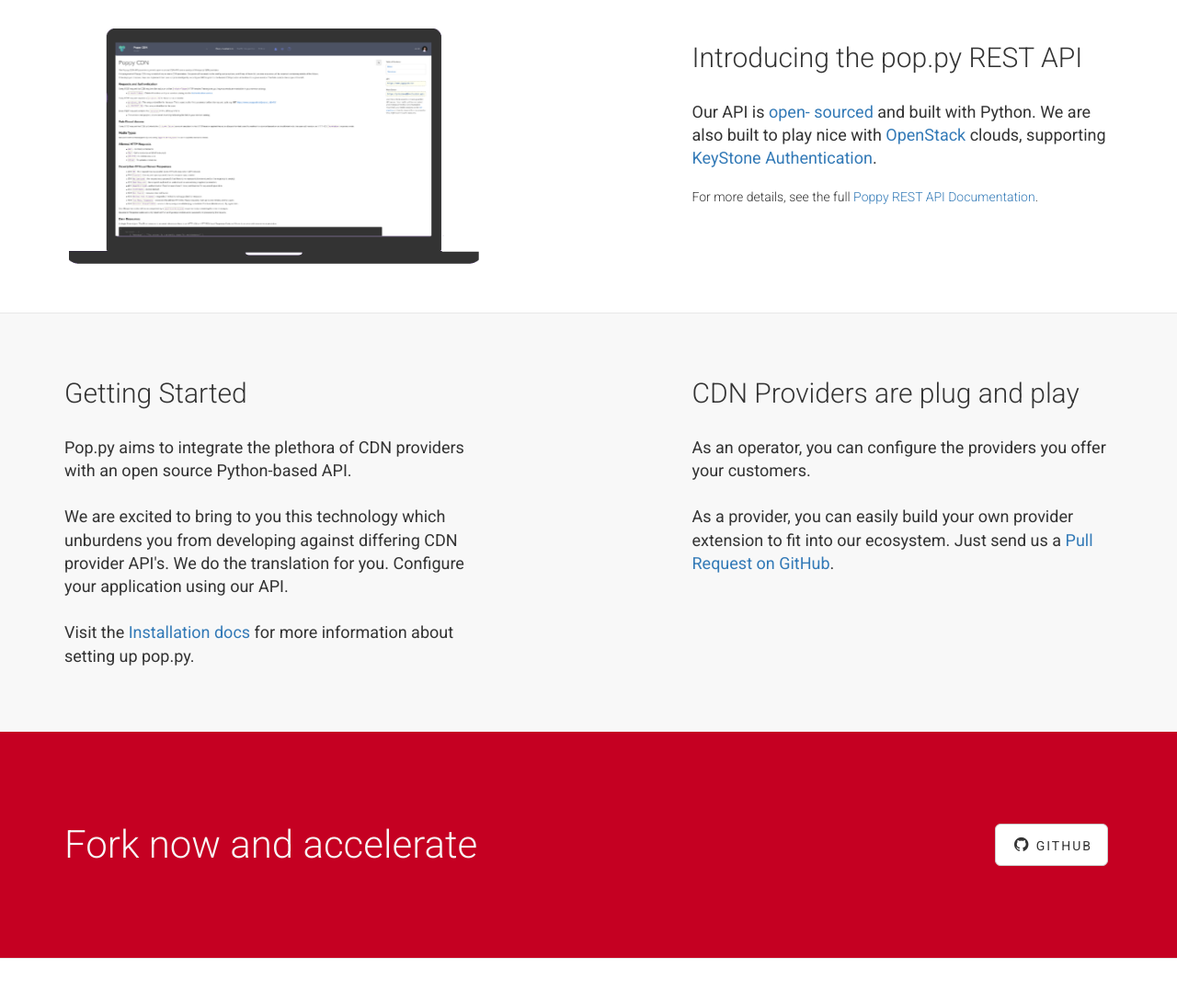
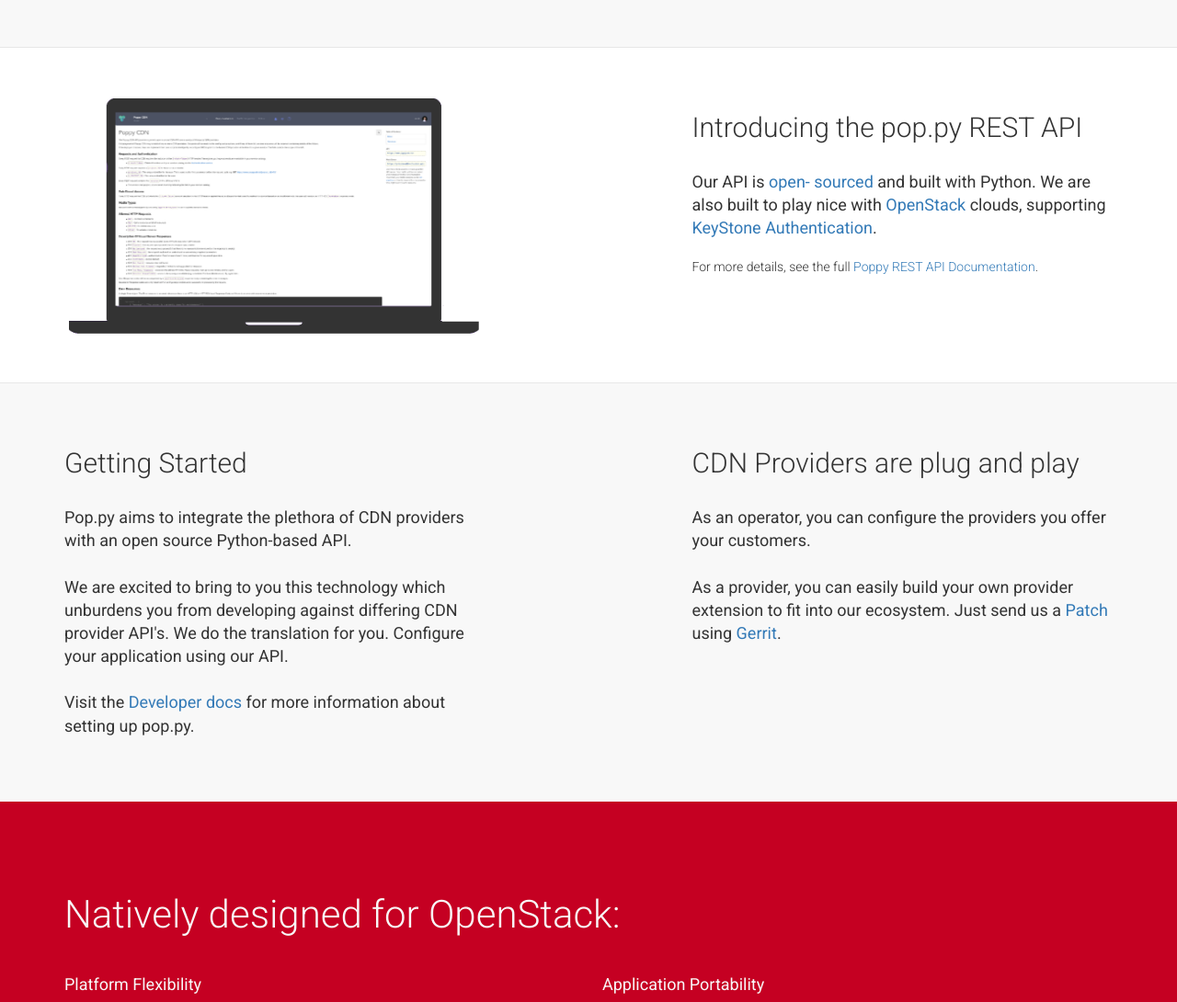
Before and after one commit to rackerlabs/poppycdn.org, a Flask app: page / in a window 1280 px wide. Shown: the part 1009-2099 px from the top of the page at 92% size. Run offline with Flask 2, Linux system fonts and the light colour scheme; some libraries are stand-ins or nearby versions.

Commit message:
added more content and logos

```diff
--- a/static/css/landing-page.css
+++ b/static/css/landing-page.css
@@ -153,7 +153,11 @@
 		margin-bottom: 0;
 	}
 }
-
+#contributor_list img{
+	padding: 5px;
+	margin: 5px;
+	background-color: #fff;
+}
 footer {
 	background-color: #f8f8f8;
 	padding: 50px 0;
--- a/templates/index.html
+++ b/templates/index.html
@@ -7,7 +7,7 @@
     <meta name="description" content="">
     <meta name="author" content="">
 
-    <title>pop.py CDN</title>
+    <title>Poppy CDN</title>
 
     <!-- Bootstrap core CSS -->
     <link href="http://maxcdn.bootstrapcdn.com/font-awesome/4.1.0/css/font-awesome.min.css" rel="stylesheet">
@@ -33,7 +33,9 @@
                     <span class="icon-bar"></span>
                     <span class="icon-bar"></span>
                 </button>
-                <a class="navbar-brand" href="https://github.com/rackerlabs/cdn">Fork on GitHub</a>
+                <a class="navbar-brand" href="https://github.com/stackforge/poppy">Mirrored on GitHub</a>
+                <a class="navbar-brand" href="http://git.openstack.org/cgit/stackforge/poppy">Code on StackForge</a>
+
             </div>
 
             <!-- Collect the nav links, forms, and other content for toggling -->
@@ -62,7 +64,7 @@
                         <h3>Accelerate your app using the points of presence from the best CDN providers</h3>
                         <hr class="intro-divider">
                         <ul class="list-inline intro-social-buttons">
-                            <li><a href="https://github.com/rackerlabs/cdn" class="btn btn-default btn-lg"><i class="fa fa-github fa-fw"></i> <span class="network-name">Github</span></a>
+                            <li><a href="https://wiki.openstack.org/wiki/Poppy" class="btn btn-default btn-lg"><span class="network-name">Poppy Wiki</span></a>
                             </li>
                         </ul>
                     </div>
@@ -91,7 +93,7 @@
                 </div>
                 <div class="col-lg-5 col-lg-offset-2 col-sm-6">
                     <img class="provider-logo" src="static/img/fastly.png" alt="fastly.com">
-                    <!--<img class="provider-logo" src="static/img/maxcdn.png" alt="maxcdn.com">-->
+                    <img class="provider-logo" src="static/img/maxcdn.png" alt="maxcdn.com">
                     <img class="provider-logo" src="static/img/awscloudfront.png" alt="aws cloudfront">
                    <!-- <img class="provider-logo" src="static/img/akamai.gif" alt="akamai.com">-->
                 </div>
@@ -111,7 +113,7 @@
                 <div class="col-lg-5 col-lg-offset-1 col-sm-push-6  col-sm-6">
                     <div class="clearfix"></div>
                     <h2 class="section-heading">Introducing the pop.py REST API</h2>
-                    <p class="lead">Our API is <a href="https://github.com/rackerlabs/cdn">open- sourced</a> and built with Python.  We are also built to play nice with <a href="https://www.openstack.org/">OpenStack</a> clouds, supporting <a href="https://wiki.openstack.org/wiki/Keystone">KeyStone Authentication</a>.</p>
+                    <p class="lead">Our API is <a href="https://github.com/stackforge/poppy">open- sourced</a> and built with Python.  We are also built to play nice with <a href="https://www.openstack.org/">OpenStack</a> clouds, supporting <a href="https://wiki.openstack.org/wiki/Keystone">KeyStone Authentication</a>.</p>
                     <p>For more details, see the full <a href="http://docs.cloudcdn.apiary.io">Poppy REST API Documentation</a>.
                 </div>
                 <div class="col-lg-5 col-sm-pull-6  col-sm-6">
@@ -138,7 +140,7 @@
                         <br/><br/>
                         We are excited to bring to you this technology which unburdens you from developing against differing CDN provider API's.  We do the translation for you. Configure your application using our API.
                         <br/><br/>
-                        Visit the <a href="https://github.com/rackerlabs/cdn">Installation docs</a> for more information about setting up pop.py.
+                        Visit the <a href="https://poppy.readthedocs.org">Developer docs</a> for more information about setting up pop.py.
                     </p>
                 </div>
                 <div class="col-lg-5 col-lg-offset-2 col-sm-6">
@@ -147,7 +149,7 @@
                     <p class="lead">
                         As an operator, you can configure the providers you offer your customers.
                         <br/><br/>
-                        As a provider, you can easily build your own provider extension to fit into our ecosystem. Just send us a <a href="https://github.com/rackerlabs/cdn">Pull Request on GitHub</a>.
+                        As a provider, you can easily build your own provider extension to fit into our ecosystem. Just send us a <a href="https://github.com/stackforge/poppy">Patch</a> using <a href="https://poppy.readthedocs.org/en/latest/gettingstarted_gerrit.html">Gerrit</a>.
                     </p>
                 </div>
             </div>
@@ -163,14 +165,61 @@
         <div class="container">
 
             <div class="row">
-                <div class="col-lg-6">
-                    <h2>Fork now and accelerate</h2>
+                <div class="col-lg-12">
+                    <h2 class="section-heading">Natively designed for OpenStack:</h2><br/><br/>
                 </div>
                 <div class="col-lg-6">
-                    <ul class="list-inline banner-social-buttons">
-                        <li><a href="https://github.com/rackerlabs/cdn" class="btn btn-default btn-lg"><i class="fa fa-github fa-fw"></i> <span class="network-name">Github</span></a>
-                        </li>
-                    </ul>
+                    <p class="lead">
+                        Platform Flexibility
+                        <ul>
+                            <li><strong>Flexible</strong> Transport Drivers (Pecan)</li>
+                            <li>Choose your own Storage Driver (Cassandra, MySQL)</li>
+                            <li>CDN <strong>Vendor extensions</strong> for provider integration</li>
+                        </ul>
+                    </p>
+                </div>
+                <div class="col-lg-6">
+                    <p class="lead">
+                        Application Portability
+                        <ul>
+                            <li><strong>App portability</strong> across OpenStack Clouds from different vendors</li>
+                            <li><strong>Docker powered</strong> portability of runtime container stacks to Docker-compatible clouds</li>
+                        </ul>
+                    </p>
+                </div>
+            </div>
+
+        </div>
+        <!-- /.container -->
+
+    </div>
+    <!-- /.content-section-b -->
+
+
+    <div class="content-section-a">
+
+        <div class="container">
+
+            <div class="row">
+                <div class="col-lg-12">
+                    <div class="clearfix"></div>
+                    <h2 class="section-heading">Want to contribute?</h2>
+                    <p>We have ambitious goals and we need your help.</p>
+                    <p>
+                        This effort can only be successful with the involvement of developers, IT organizations, service providers, and CDN vendors.
+                    </p>
+                </div>
+                <div class="col-lg-6 text-center">
+                        <a href="http://git.openstack.org/cgit/stackforge/poppy" target="_blank">
+                            <img alt="Code Repo" src="/static/img/logo_openstack.png">
+                        </a>
+                        <h4 class="center">StackForge/Poppy</h4>
+                </div>
+                <div class="col-lg-6 text-center">
+                        <a href="https://webchat.freenode.net/?channels=openstack-poppy" target="_blank">
+                            <img alt="IRC" src="/static/img/logo_irc.png">
+                        </a>
+                        <h4 class="center">#openstack-poppy on freenode</h4>
                 </div>
             </div>
 
@@ -182,23 +231,10 @@
 
 
     <!-- /. contributors -->
-    <div id="contributors" class="content-section-b">
-
+    <div id="contributors" class="banner">
         <div class="container">
-
             <div class="row">
-                <div class="col-lg-5 col-sm-6">
-                    <div class="clearfix"></div>
-                    <h2 class="section-heading">Contributors</h2>
-                    <p class="lead">The pop.py REST API is developed by a team of awesome contributors.  Join our team at #poppycdn on irc.freenode.net and become a contributor =)
-                    </p>
-                </div>
-                <div class="col-lg-5 col-lg-offset-2 col-sm-6">
-                    <img class="img-circle" src="https://avatars1.githubusercontent.com/u/1391763?s=60" />
-                    <img class="img-circle" src="https://avatars2.githubusercontent.com/u/1202903?s=60" />
-                    <img class="img-circle" src="https://avatars0.githubusercontent.com/u/2315404?s=60" />
-                    <img class="img-circle" src="https://avatars0.githubusercontent.com/u/3419085?s=60" />
-
+                <div id="contributor_list" class="col-lg-12 text-center">
                 </div>
             </div>
 
@@ -207,6 +243,40 @@
 
     </div>
     <!-- /.content-section-a -->
+
+     <div id="resources" class="content-section-a">
+
+        <div class="container">
+            <div class="row">
+                <div class="col-lg-12">
+                    <div class="clearfix"></div>
+                    <h2 class="section-heading">Additional Resources</h2>
+
+                    <dl class="dl-horizontal">
+                        <dt>OpenStack wiki</dt>
+                        <dd>
+                            <a href="https://wiki.openstack.org/wiki/Poppy">wiki.openstack.org/wiki/Poppy</a>
+                        </dd>
+
+                        <dt>Source code</dt>
+                        <dd>
+                            <a href="http://git.openstack.org/cgit/stackforge/poppy">stackforge/Poppy</a>
+                        </dd>
+
+                        <dt>Blueprints</dt>
+                        <dd>
+                            <a href="https://blueprints.launchpad.net/Poppy">blueprints.launchpad.net/Poppy</a>
+                        </dd>
+
+                        <dt>FAQ</dt>
+                        <dd>
+                            <a href="https://wiki.openstack.org/wiki/Poppy/FAQ">wiki.openstack.org/wiki/Poppy/FAQ</a>
+                        </dd>
+                    </dl>
+                </div>
+            </div>
+        </div>
+    </div>
 
     <footer>
         <div class="container">
@@ -222,6 +292,31 @@
     <script src="https://ajax.googleapis.com/ajax/libs/jquery/1.11.1/jquery.min.js"></script>
     <script src="http://maxcdn.bootstrapcdn.com/bootstrap/3.2.0/js/bootstrap.min.js"></script>
 
+
+    <script>
+        function get_collaborators(){
+            repo = "https://api.github.com/repos/stackforge/poppy/contributors"
+
+            $.getJSON(repo, function(data){
+                console.log(data);
+                $.each(data, function(i, item){
+                    avatar = $( "<img class='img-circle' width='100px'>" );
+                    avatar.attr( "src", item.avatar_url );
+
+                    tooltip = item.login + " - " + item.contributions + " contributions."
+                    link = $("<a data-toggle='tooltip' data-original-title='" + tooltip + "'>");
+                    link.attr("href", item.html_url);
+                    link.tooltip({placement: 'bottom'});
+
+                    avatar.appendTo(link);
+                    link.appendTo( "#contributor_list" );
+                });
+            });
+        }
+
+        get_collaborators();
+
+    </script>
 </body>
 
 </html>
```
Also changed, not shown: static/img/logo_irc.png (added), static/img/logo_openstack.png (added).
